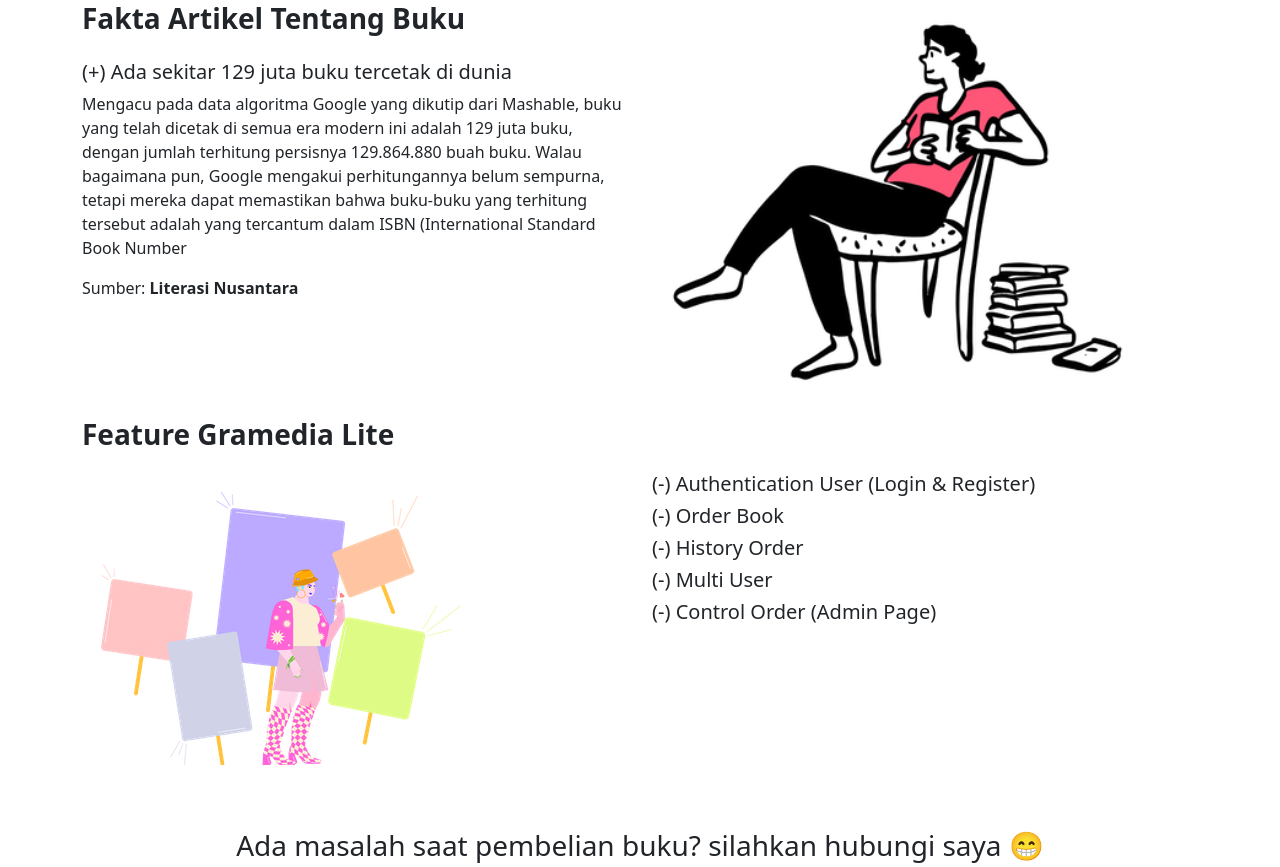
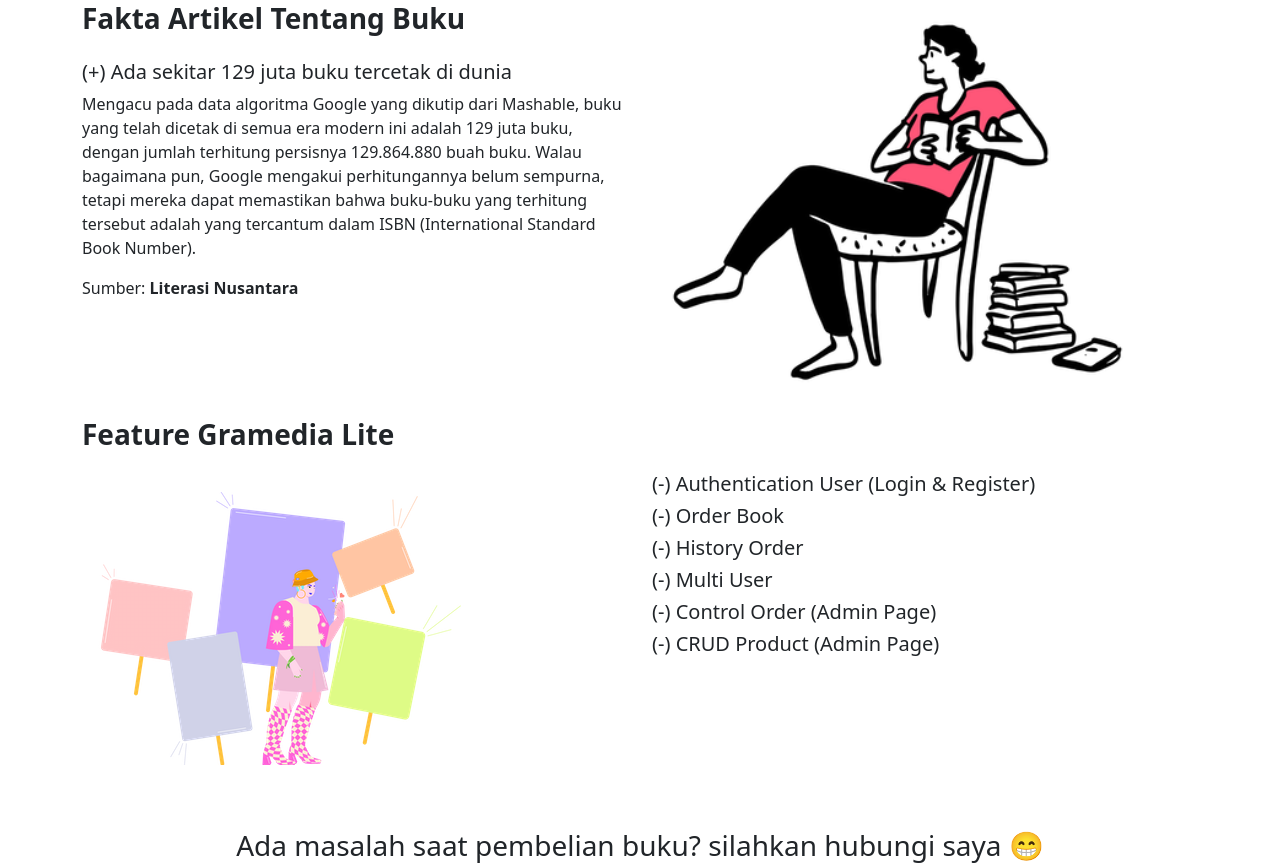
Before and after one commit to justrinoo/Gramedia-Lite, a PHP site: page / in a window 1280 px wide. Shown: the part 814-1681 px from the top of the page. Run offline with PHP 8.4, Linux system fonts and the light colour scheme; data that the repository does not hold is empty.

Commit message:
revisi index

```diff
--- a/views/index.php
+++ b/views/index.php
@@ -18,7 +18,7 @@
                 <h3 class="fw-bold">Fakta Artikel Tentang Buku</h3>
                 <div class="mt-4">
                     <h5>(+) Ada sekitar 129 juta buku tercetak di dunia</h5>
-                    <p>Mengacu pada data algoritma Google yang dikutip dari Mashable, buku yang telah dicetak di semua era modern ini adalah 129 juta buku, dengan jumlah terhitung persisnya 129.864.880 buah buku. Walau bagaimana pun, Google mengakui perhitungannya belum sempurna, tetapi mereka dapat memastikan bahwa buku-buku yang terhitung tersebut adalah yang tercantum dalam ISBN (International Standard Book Number</p>
+                    <p>Mengacu pada data algoritma Google yang dikutip dari Mashable, buku yang telah dicetak di semua era modern ini adalah 129 juta buku, dengan jumlah terhitung persisnya 129.864.880 buah buku. Walau bagaimana pun, Google mengakui perhitungannya belum sempurna, tetapi mereka dapat memastikan bahwa buku-buku yang terhitung tersebut adalah yang tercantum dalam ISBN (International Standard Book Number).</p>
                     <p>Sumber: <a href="https://literasinusantara.com/fakta-unik-tentang-buku/" class="text-decoration-none text-dark fw-bold">Literasi Nusantara</a></p>
                 </div>
             </div>
@@ -44,6 +44,7 @@
                     <h5>(-) History Order</h5>
                     <h5>(-) Multi User</h5>
                     <h5>(-) Control Order (Admin Page)</h5>
+                    <h5>(-) CRUD Product (Admin Page)</h5>
                 </div>
             </div>
         </div>
```
